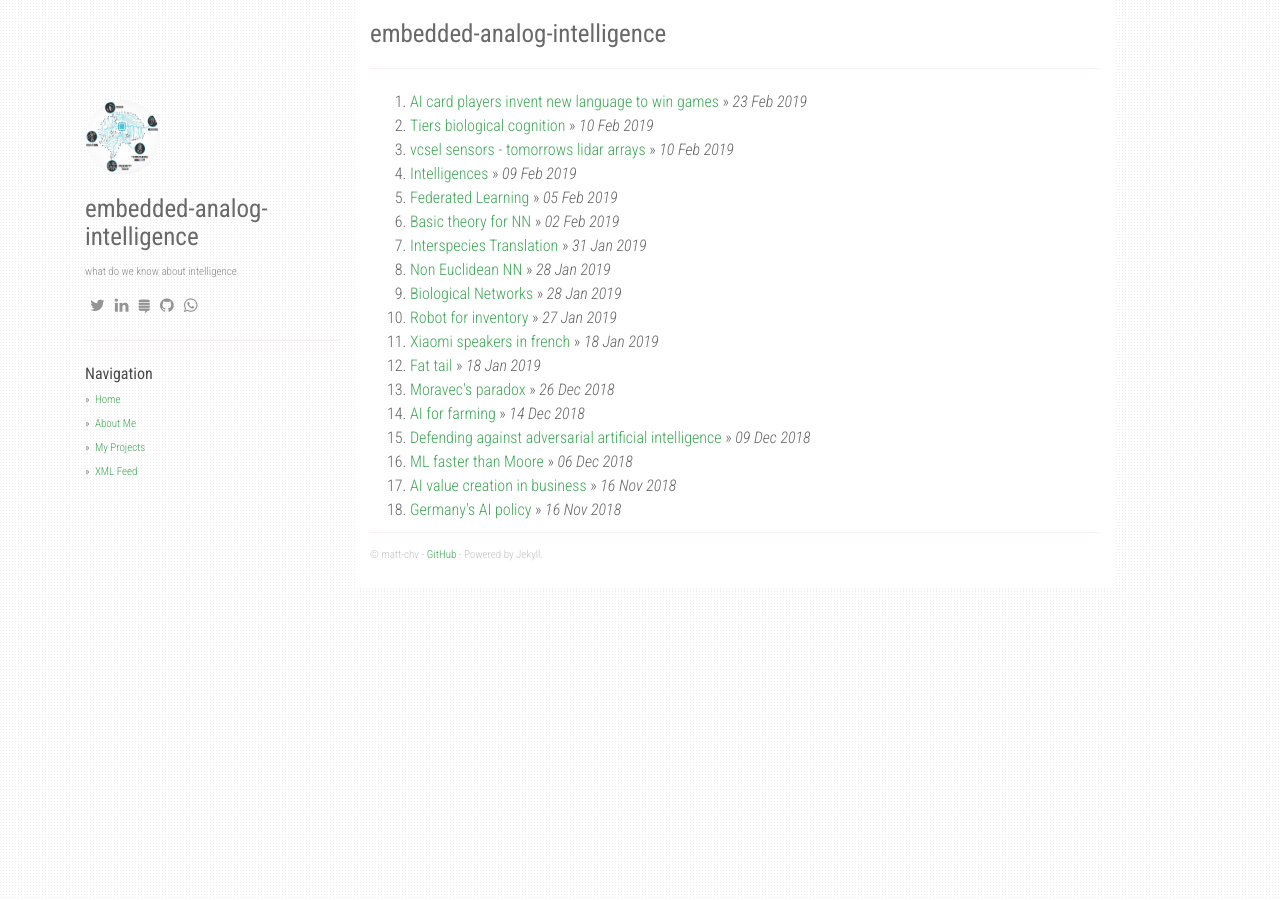
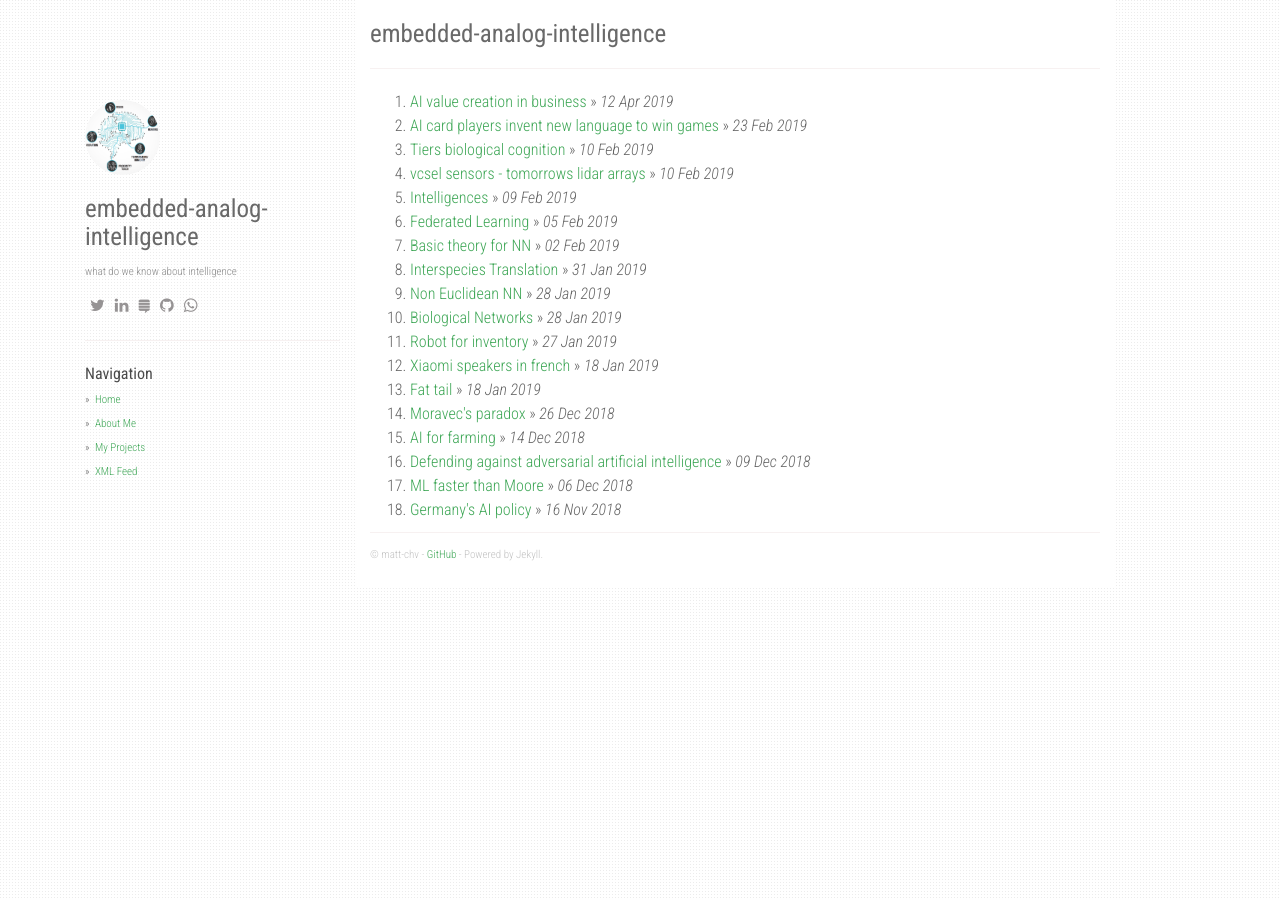
Before and after one commit to matt-chv/embedded-analog-intelligence, a Jekyll site: the page built from index.html, in a window 1280 px wide. Built offline with Jekyll 4.4.1, drawn with Linux system fonts in a browser that asks for light colours; nearby versions of some CDN libraries; the list of posts is cut into pages by our own code.

Commit message:
Update 2019-04-12-ai-value-creation.md

```diff
--- a/_posts/2019-04-12-ai-value-creation.md
+++ b/_posts/2019-04-12-ai-value-creation.md
@@ -1,6 +1,6 @@
 ---
 title: AI value creation in business
-date: 2018-11-16
+date: 2019-04-12
 category: business
 lang: en
 image: AI_business_impact.PNG
```
